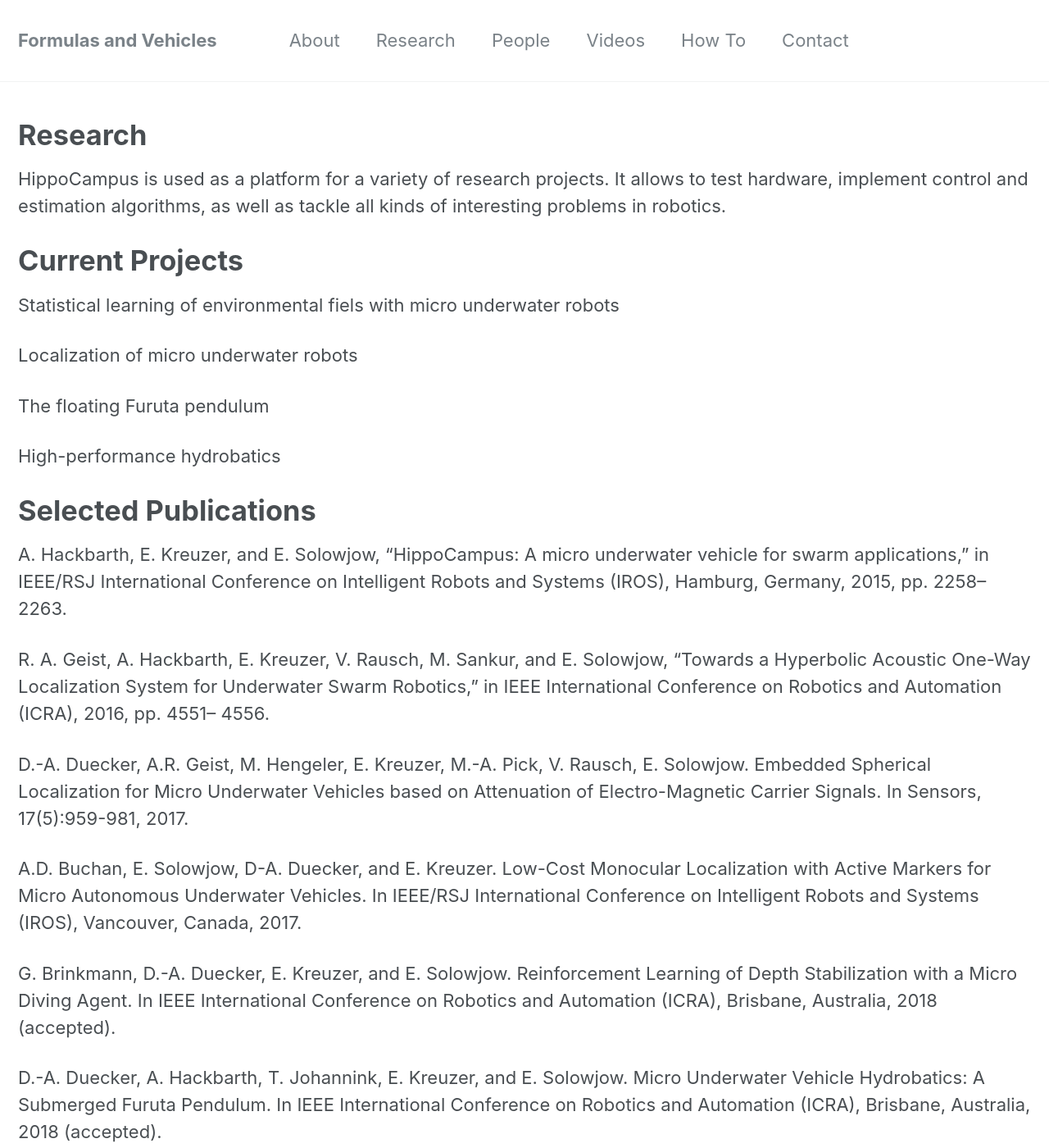
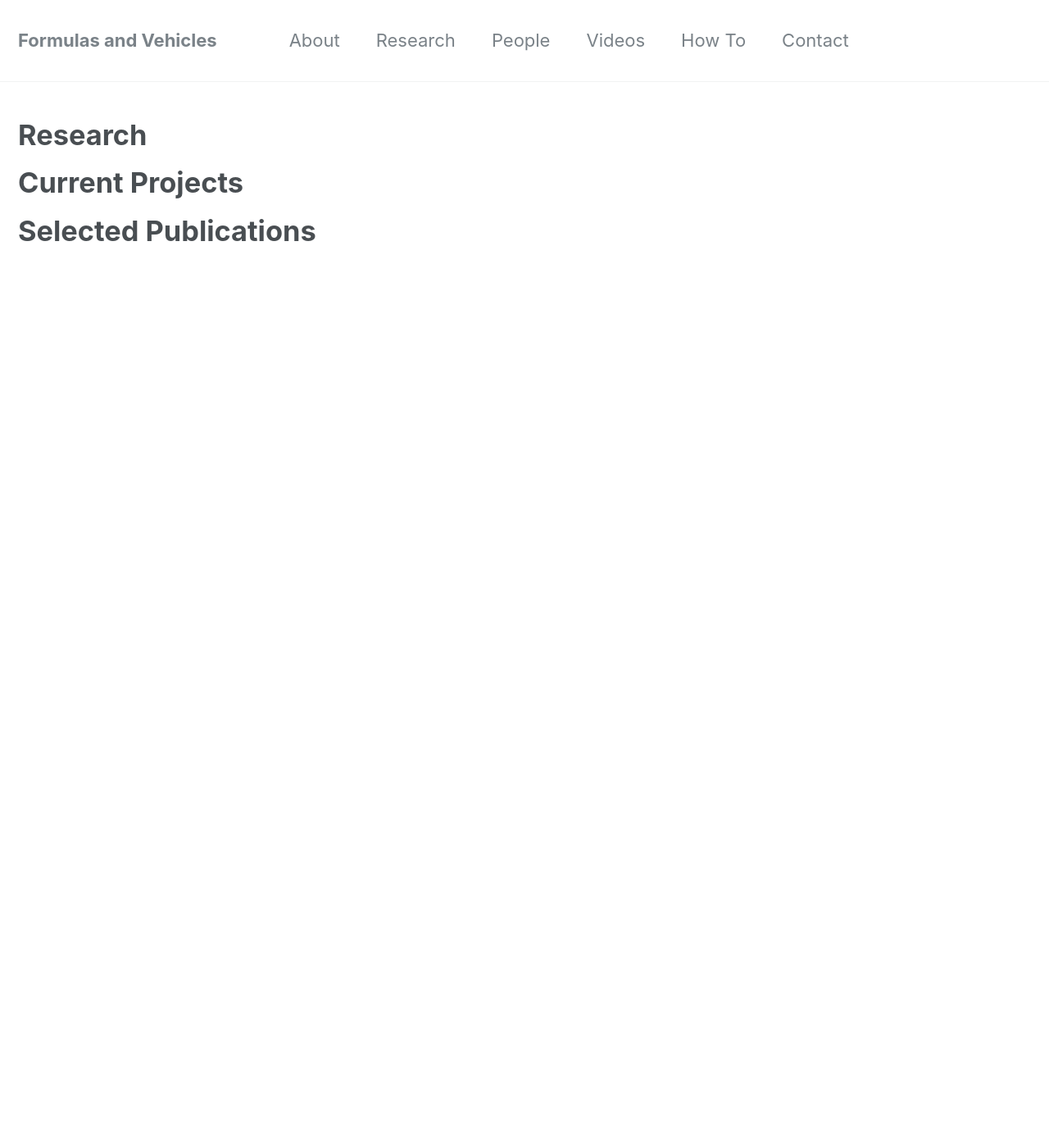
Before and after one commit to TUHH-MUM/tuhh-mum.github.io, a Jekyll site: the page built from _pages/research.md, in a window 1280 px wide and 1400 px high. Shown: the whole window at 82% size. Built offline with Jekyll 4.4.1, drawn with Linux system fonts in a browser that asks for light colours.

Commit message:
Update research.md

```diff
--- a/_pages/research.md
+++ b/_pages/research.md
@@ -7,28 +7,10 @@ sitemap: false
 ---
 <h1>Research</h1>
 
-HippoCampus is used as a platform for a variety of research projects.
-It allows to test hardware, implement control and estimation algorithms, as well as tackle all kinds of interesting problems in robotics.
+
 
 <h1>Current Projects</h1>
 
-Statistical learning of environmental fiels with micro underwater robots
 
-Localization of micro underwater robots
-
-The floating Furuta pendulum
-
-High-performance hydrobatics
 
 <h1>Selected Publications</h1>
-A. Hackbarth, E. Kreuzer, and E. Solowjow, “HippoCampus: A micro underwater vehicle for swarm applications,” in IEEE/RSJ International Conference on Intelligent Robots and Systems (IROS), Hamburg, Germany, 2015, pp. 2258–2263.
-
-R. A. Geist, A. Hackbarth, E. Kreuzer, V. Rausch, M. Sankur, and E. Solowjow, “Towards a Hyperbolic Acoustic One-Way Localization System for Underwater Swarm Robotics,” in IEEE International Conference on Robotics and Automation (ICRA), 2016, pp. 4551– 4556.
-
-D.-A. Duecker, A.R. Geist, M. Hengeler, E. Kreuzer, M.-A. Pick, V. Rausch, E. Solowjow. Embedded Spherical Localization for Micro Underwater Vehicles based on Attenuation of Electro-Magnetic Carrier Signals. In Sensors, 17(5):959-981, 2017.
-
-A.D. Buchan, E. Solowjow, D-A. Duecker, and E. Kreuzer. Low-Cost Monocular Localization with Active Markers for Micro Autonomous Underwater Vehicles. In IEEE/RSJ International Conference on Intelligent Robots and Systems (IROS), Vancouver, Canada, 2017.
-
-G. Brinkmann, D.-A. Duecker, E. Kreuzer, and E. Solowjow. Reinforcement Learning of Depth Stabilization with a Micro Diving Agent. In IEEE International Conference on Robotics and Automation (ICRA), Brisbane, Australia, 2018 (accepted).
-
-D.-A. Duecker, A. Hackbarth, T. Johannink, E. Kreuzer, and E. Solowjow. Micro Underwater Vehicle Hydrobatics: A Submerged Furuta Pendulum. In IEEE International Conference on Robotics and Automation (ICRA), Brisbane, Australia, 2018 (accepted).
```
